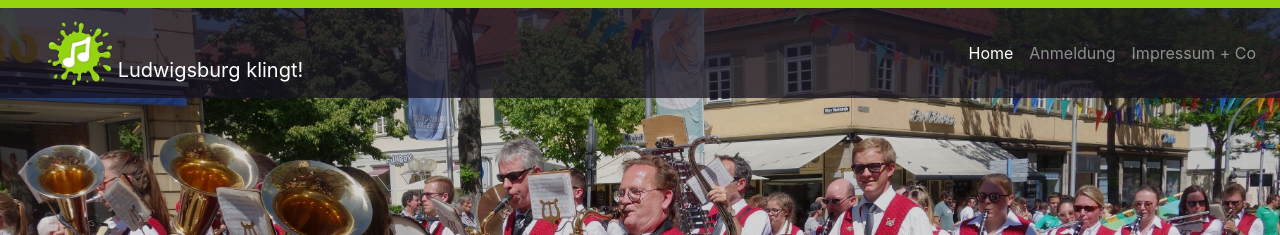
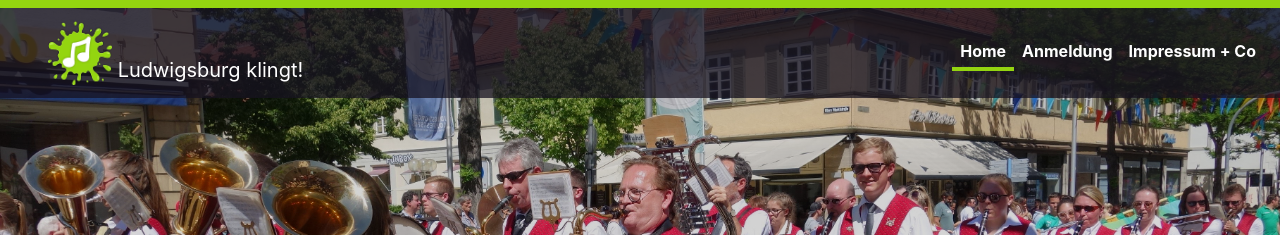
Before and after one commit to Harald-LB/LB-klingt, a Jekyll site: the page built from index.markdown, in a window 1280 px wide. Shown: the top 235 px of the page. Built offline with Jekyll 4.4.1, drawn with Linux system fonts in a browser that asks for light colours.

Commit message:
Navbar restyled.

```diff
--- a/_sass/_branding.scss
+++ b/_sass/_branding.scss
@@ -32,10 +32,10 @@ $nav-tabs-link-active-bg: $body-bg;
 $nav-tabs-link-active-color: $body-color;
 $nav-tabs-link-active-border-color: $SV-green $SV-green $nav-tabs-link-active-bg;
 
-// style the navbar-dark
+// restyle the "navbar-dark" style in order to increase legibility
 
-// $navbar-dark-color;
-// $navbar-dark-active-color;
+$navbar-dark-color: white;
+$navbar-dark-active-color: white;
 
 $nav-tabs-border-color:       $SV-green;
 
--- a/_sass/_landingpage.scss
+++ b/_sass/_landingpage.scss
@@ -204,3 +204,23 @@
 //    margin-top: 7rem;
 //  }
 //}
+
+.nav-link {
+  padding: .25rem 0;
+  font-weight: 700;
+  color: rgba(255, 255, 255, .5);
+  background-color: transparent;
+  border-bottom: .25rem solid transparent;
+
+}
+
+.active > .nav-link,
+.nav-link.active {
+  border-bottom-color: $SV-green;
+}
+
+
+.nav-link:hover,
+.nav-link:focus {
+  border-bottom-color: rgba(255, 255, 255, .25);
+}
```
